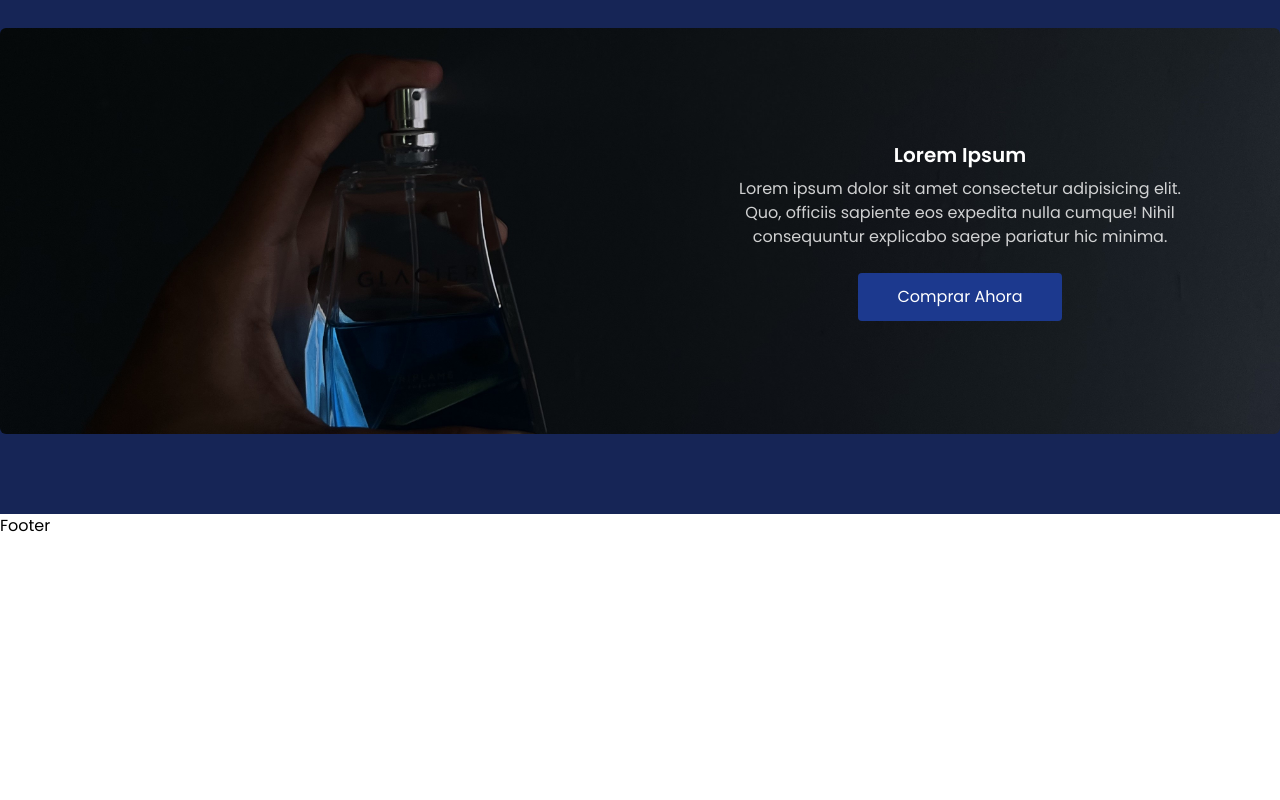
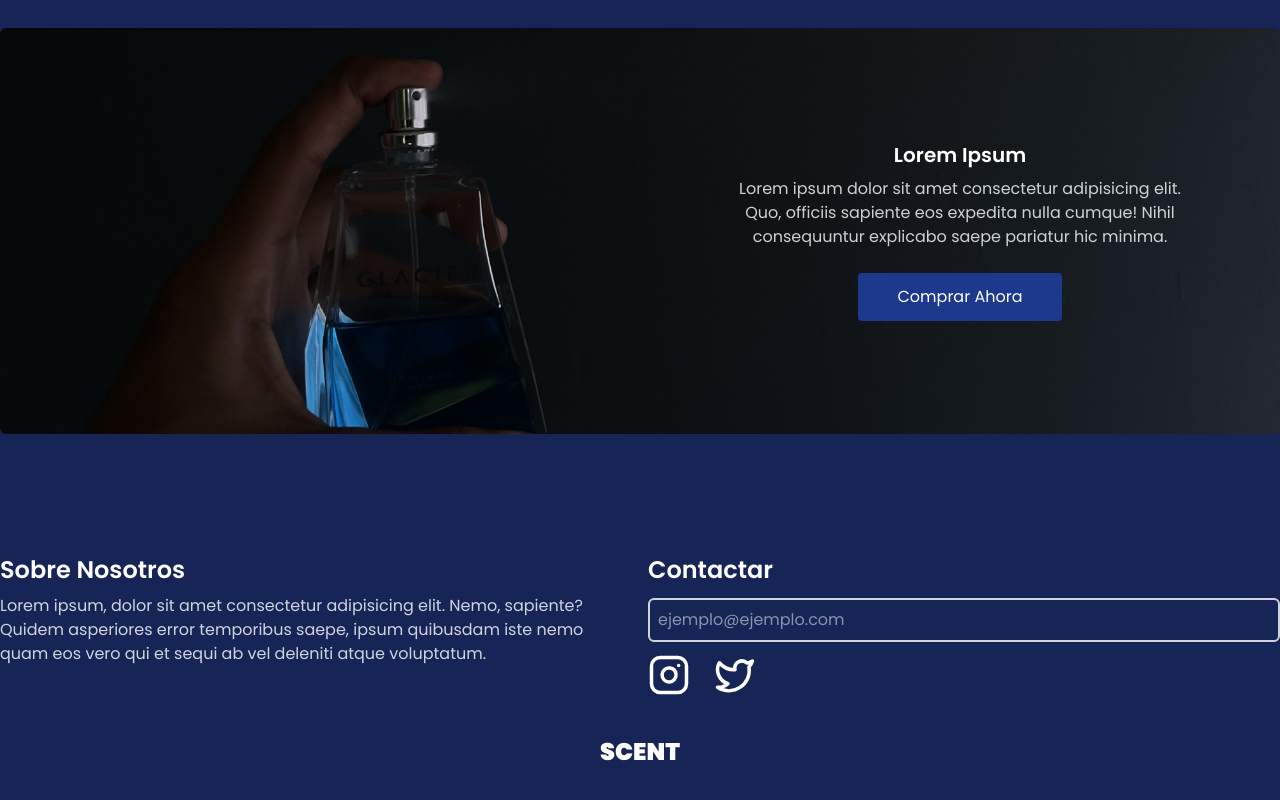
Before and after one commit to igrisdev/dayner-page, a React (Vite) app: page / in a window 1280 px wide. Shown: the part 2246-3046 px from the top of the page. Before the commit the page ends 2784 px from the top, so only its background shows below. Built offline with nearby package versions, Linux system fonts and the light colour scheme.

Commit message:
add Footer component with social media links and contact form

```diff
--- a/src/sections/Footer.jsx
+++ b/src/sections/Footer.jsx
@@ -1,3 +1,47 @@
+import { Twitter } from 'lucide-react'
+import { Instagram } from 'lucide-react'
+
 export const Footer = () => {
-  return <div>Footer</div>
+  return (
+    <footer className='bg-blue-950 py-10 text-white'>
+      <section className='max-w-7xl mx-auto'>
+        <div className='grid grid-cols-2 mb-10 gap-4'>
+          <div>
+            <h2 className='text-2xl font-semibold mb-2'>Sobre Nosotros</h2>
+            <p className='text-white/80'>
+              Lorem ipsum, dolor sit amet consectetur adipisicing elit. Nemo,
+              sapiente? Quidem asperiores error temporibus saepe, ipsum
+              quibusdam iste nemo quam eos vero qui et sequi ab vel deleniti
+              atque voluptatum.
+            </p>
+          </div>
+
+          <div className='grid gap-3'>
+            <h2 className='text-2xl font-semibold'>Contactar</h2>
+
+            <input
+              type='email'
+              placeholder='ejemplo@ejemplo.com'
+              className='w-full rounded-md border-2 border-white/80 p-2'
+            />
+
+            <div className='flex gap-6'>
+              <a href='/'>
+                <Instagram size={42} />
+              </a>
+              <a href='/'>
+                <Twitter size={42} />
+              </a>
+            </div>
+          </div>
+        </div>
+
+        <div className='grid place-items-center'>
+          <a href='/' className='uppercase text-2xl font-black'>
+            scent
+          </a>
+        </div>
+      </section>
+    </footer>
+  )
 }
```
